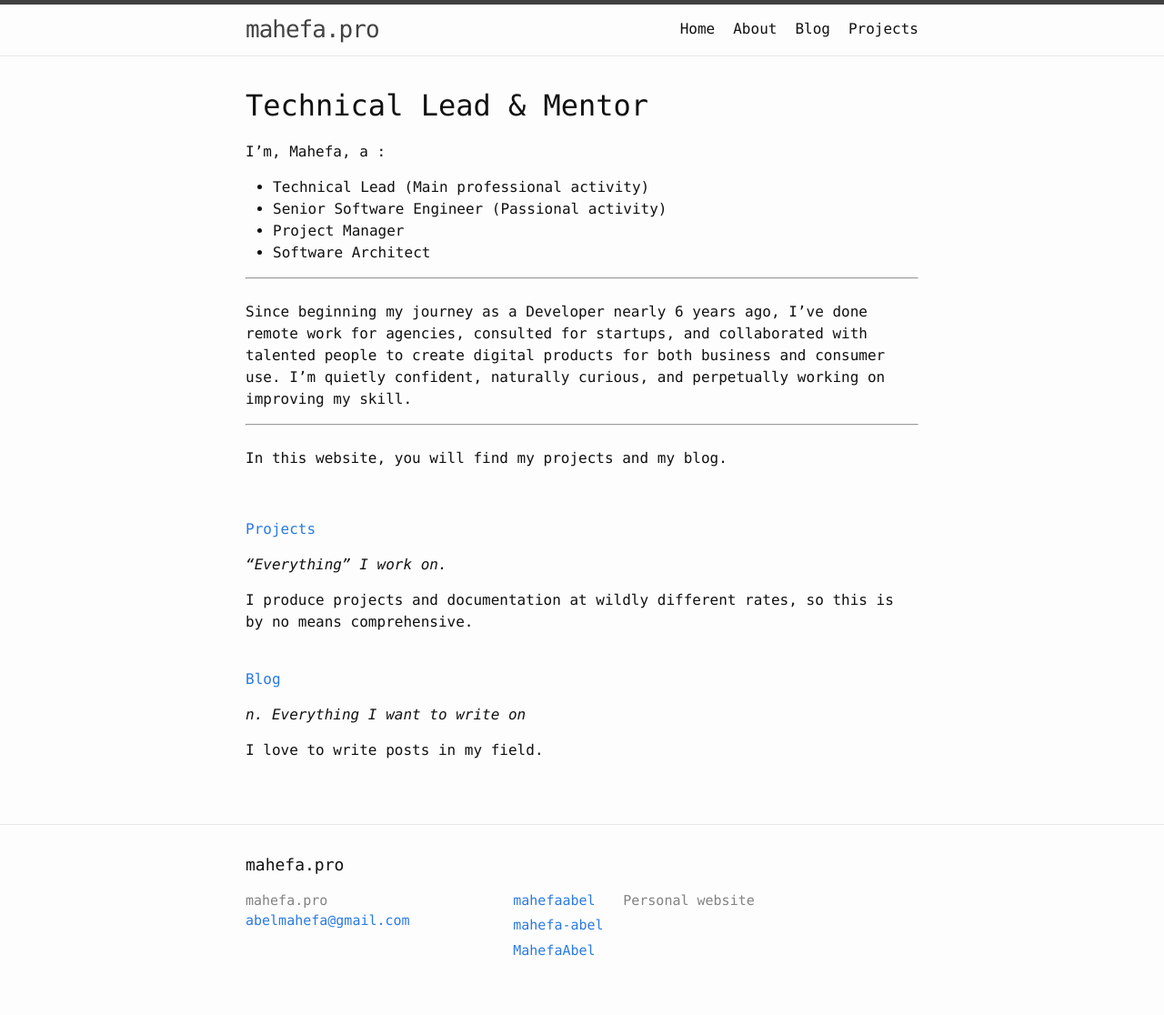
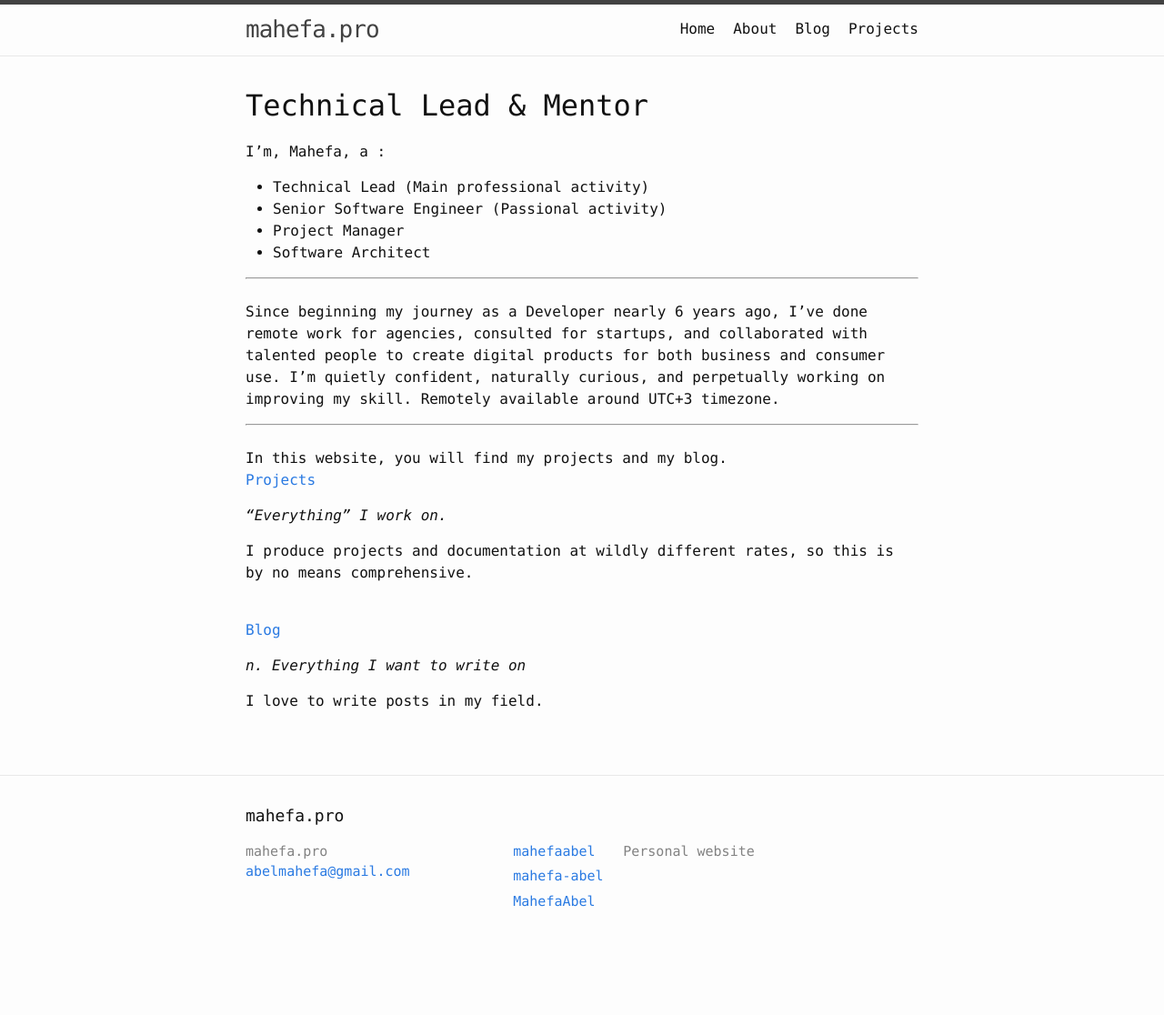
Before and after one commit to mahefa-pro/mahefa.pro, a Jekyll site: the page built from index.md, in a window 1280 px wide. Shown: the whole page at 91% size. Built offline with Jekyll 4.4.1, drawn with Linux system fonts in a browser that asks for light colours; after the commit the page ends 1062 px from its top, so only the background shows below that.

Commit message:
Update UTC avalaibility

```diff
--- a/index.md
+++ b/index.md
@@ -18,13 +18,12 @@ I’m, Mahefa, a :
 <hr/>
 <br/>
 Since beginning my journey as a Developer nearly 6 years ago, I've done remote work for agencies, consulted for startups, and collaborated with talented people to create digital products for both business and consumer use. I'm quietly confident, naturally curious, and perpetually working on improving my skill.
+Remotely available around UTC+3 timezone.
 <br/>
 <hr/>
 <br/>
 In this website, you will find my projects and my blog.
-
 <br/>
-
 [Projects](/projects)
 
 _“Everything” I work on._
```
